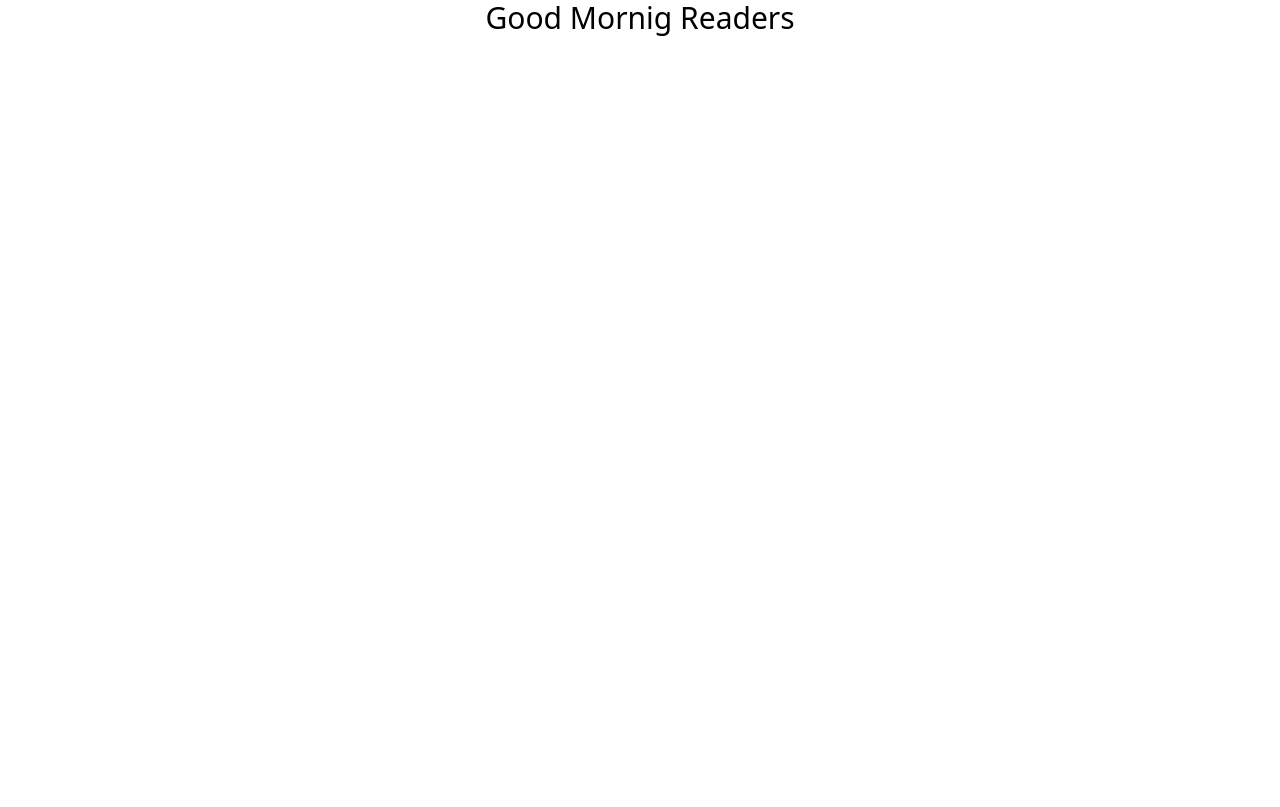
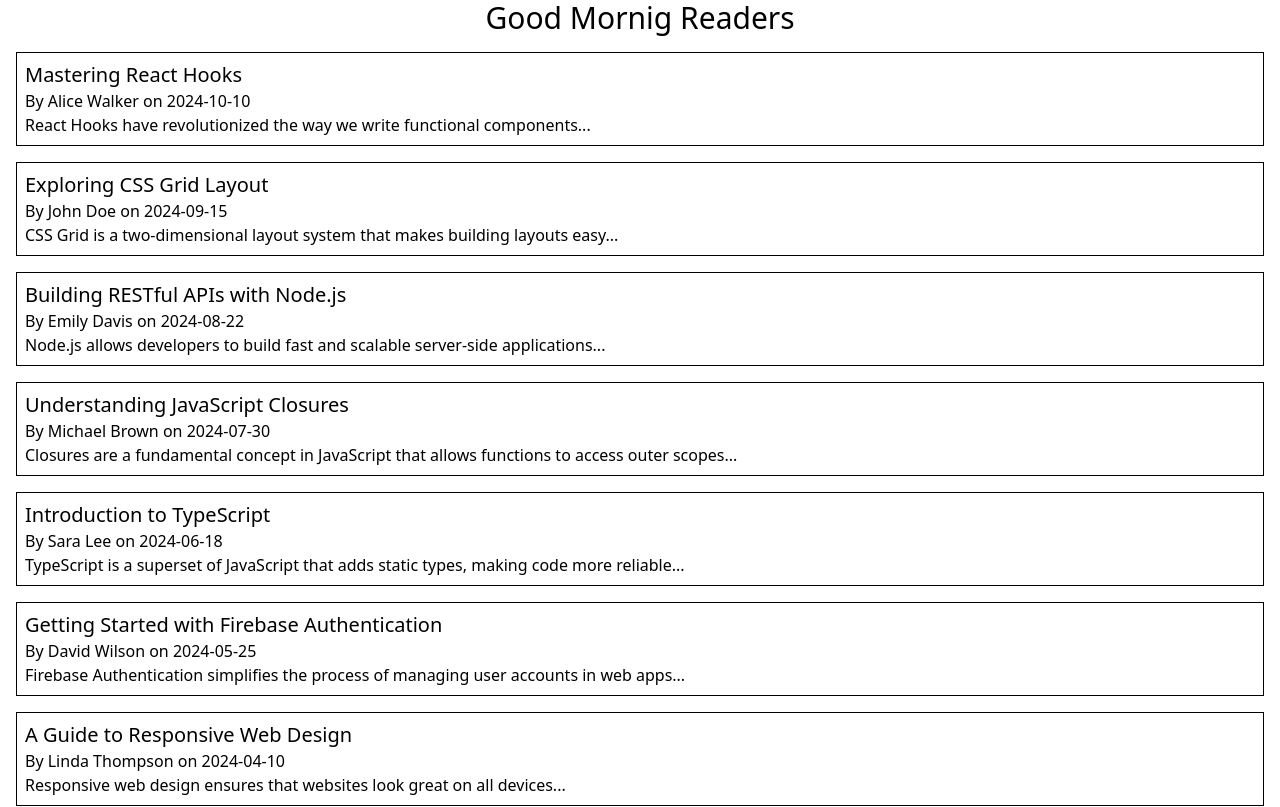
Before and after one commit to umarprogrammer19/Dynamic-Blog, a Next.js app: page / in a window 1280 px wide. Shown: the top 807 px of the page. Built offline with nearby package versions, Linux system fonts and the light colour scheme.

Commit message:
Rendered Blogs On Screen

```diff
--- a/src/app/page.tsx
+++ b/src/app/page.tsx
@@ -1,5 +1,19 @@
+import React from "react";
+import { blogs, Blogs } from "@/blogs/blogs"
+
 export default function Home() {
   return (
-    <h1 className="text-center text-3xl">Good Mornig Readers</h1>
+    <>
+      <h1 className="text-center text-3xl">Good Mornig Readers</h1>
+      {
+        blogs.length > 0 && blogs.map((blog: Blogs) => {
+          return <div key={blog.id} className="border border-[black] m-4 p-2">
+            <h2 className="text-xl">{blog.title}</h2>
+            <p>By {blog.author} on {blog.date}</p>
+            <p>{blog.content}</p>
+          </div>
+        })
+      }
+    </>
   );
 }
--- a/src/blogs/blogs.ts
+++ b/src/blogs/blogs.ts
@@ -1,4 +1,4 @@
-interface Blogs {
+export interface Blogs {
     id: number;
     title: string;
     author: string;
```
